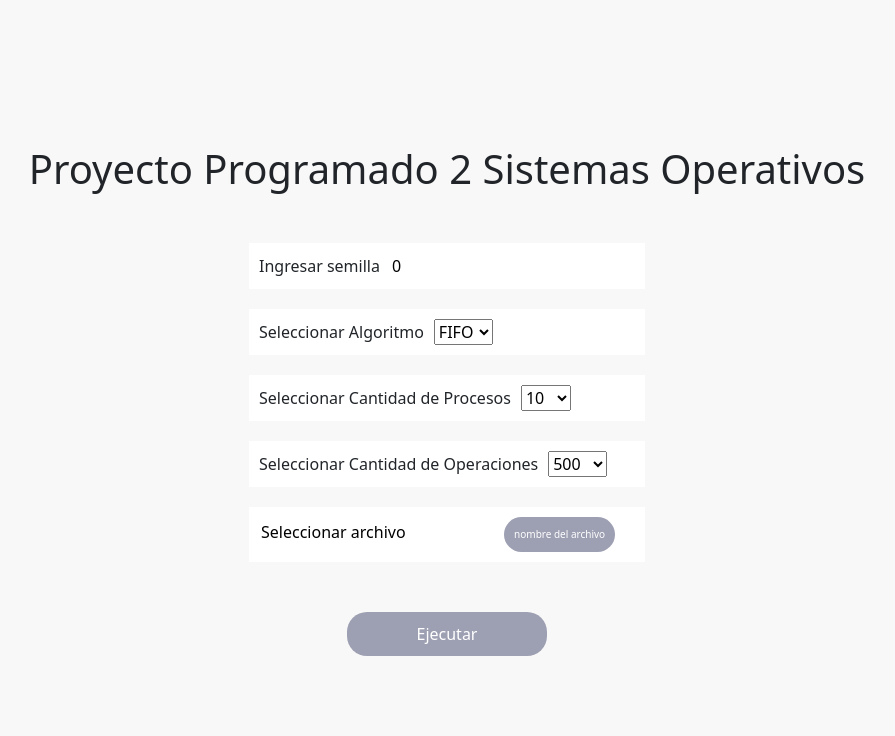
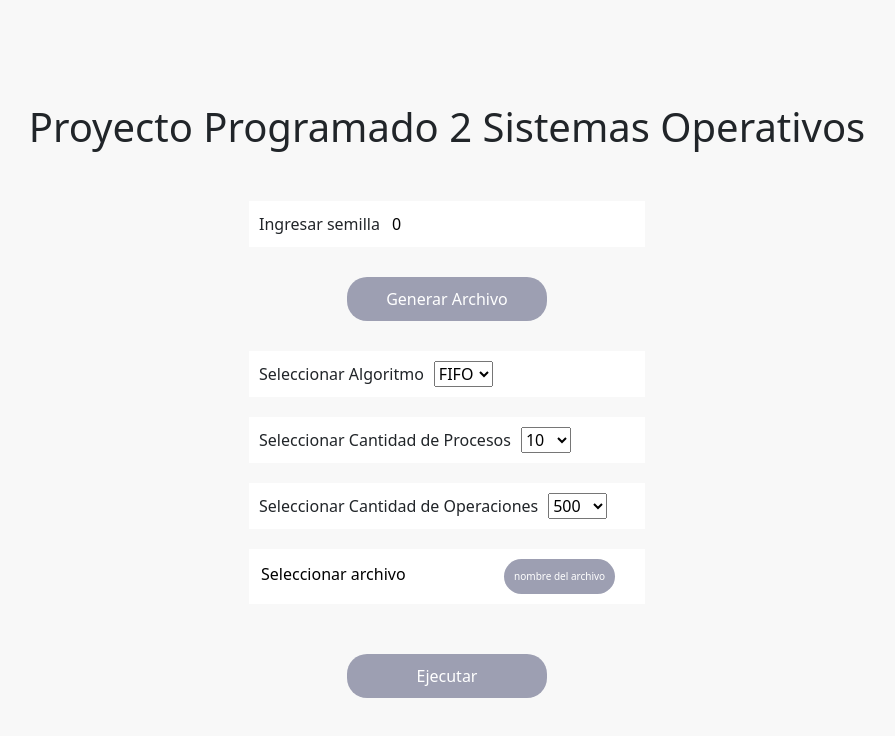
Before and after one commit to Bryan042003/SO_P2, an Angular app: page /menu in a window 1280 px wide. Shown: the top 736 px of the page, without its empty margins (193-1088 px from the left). Built offline with nearby package versions, Linux system fonts and the light colour scheme.

Commit message:
generate operations

```diff
--- a/src/app/menu-principal/menu-principal.component.html
+++ b/src/app/menu-principal/menu-principal.component.html
@@ -6,6 +6,12 @@
       <div style="background-color: white; padding:10px; margin: 10px;">
         <label for="semilla">Ingresar semilla</label>
         <input type="number" [(ngModel)]="semilla" name="semilla" id="semilla" min="0" style="border: none;">
+      </div>
+
+      <div style=" width: 100%; display: flex; align-items: center; justify-content: center; margin: 20px 0px 20px 0px;">
+        <a (click)=" generateOperations(semilla)"><button
+            style="padding: 10px; width: 200px; border-radius: 20px; border: none; color: white; background-color: #9D9FB2;">
+            Generar Archivo</button></a>
       </div>
 
       <div style="background-color: white; padding:10px;margin: 10px;">
@@ -36,6 +42,8 @@
         </select>
       </div>
 
+
+
       <div style="background-color: white; padding:10px;margin: 10px;">
         <input type="text" [value]="fileName || 'Seleccionar archivo'"
           style="font-size: 16px; border: none; background-color: transparent;">
@@ -48,9 +56,9 @@
     </div>
 
     <div style="margin: 40px;">
-      <a  (click)="guardarDatos(); gotoSimulation()"   ><button
-        style="padding: 10px; width: 200px; border-radius: 20px; border: none; color: white; background-color: #9D9FB2;"
-         > Ejecutar</button></a>
+      <a (click)="guardarDatos(); gotoSimulation()"><button
+          style="padding: 10px; width: 200px; border-radius: 20px; border: none; color: white; background-color: #9D9FB2;">
+          Ejecutar</button></a>
     </div>
   </div>
 </div>
--- a/src/app/menu-principal/menu-principal.component.ts
+++ b/src/app/menu-principal/menu-principal.component.ts
@@ -5,6 +5,7 @@ import { RouterOutlet } from '@angular/router';
 import { Computer } from '../services/computer.service';
 import { Session } from '../modelos/session.model';
 import { Router } from '@angular/router';
+import seedrandom from 'seedrandom';
 
 @Component({
   selector: 'app-menu-principal',
@@ -13,6 +14,7 @@ import { Router } from '@angular/router';
   templateUrl: './menu-principal.component.html',
   styleUrls: ['./menu-principal.component.css']
 })
+
 export class MenuPrincipalComponent {
   processIdCounter: number = 1;
 
@@ -24,7 +26,7 @@ export class MenuPrincipalComponent {
   fileName: string = '';
   public operacionesLeidas: string[] = [];
 
-  constructor(private memoryService: MMU, private router:Router) {}
+  constructor(private memoryService: MMU, private router: Router) { }
 
   // leer el archivo
   readShowFileName(event: any): void {
@@ -82,6 +84,8 @@ export class MenuPrincipalComponent {
     //console.log('Datos capturados:', datos);
     this.memoryService.saveData(datos);
     this.memoryService.saveOperations(this.operacionesLeidas);
+    //this.generateOperations(1);
+
   }
 
   gotoSimulation(): void {
@@ -89,4 +93,105 @@ export class MenuPrincipalComponent {
   }
 
 
+  generateOperations(seed: number): string[] {
+    console.log('Generando operaciones con semilla:', seed);
+
+    const operations: string[] = [];
+
+    // Generador de números aleatorios basado en la semilla
+    const random = (min: number, max: number) => {
+      seed = (seed * 48271) % 2147483647; // Múltiplo de 2^31 - 1
+      return Math.floor(Math.abs(seed) % (max - min + 1)) + min;
+    };
+
+    const numProcesses = this.cantidadProcesos;
+    console.log('Cantidad de procesos:', numProcesses);
+    const maxOperations = this.cantidadOperaciones;
+    console.log('Cantidad de operaciones:', maxOperations);
+
+    const randomProb = () => random(0, 100) / 100; // Generador de probabilidades (0 a 1)
+
+
+    const processes = new Map<number, { pointers: number[], deleted: boolean, killed: boolean }>();
+
+    // Inicializa la información de los procesos
+    for (let i = 1; i <= numProcesses; i++) {
+      processes.set(i, { pointers: [], deleted: false, killed: false });
+    }
+
+    let totalOperations = 0;
+
+    while (totalOperations < maxOperations) {
+      const processId = random(1, numProcesses);
+      const processInfo = processes.get(processId)!;
+
+      const probability = randomProb(); // Obtener una probabilidad aleatoria entre 0 y 1
+
+      // Asignamos probabilidades a las operaciones
+      if (probability <= 0.4) { // 40% de probabilidad para "new"
+        if (!processInfo.killed && !processInfo.deleted) {
+          const ptr = random(1, 10000); // Suponiendo que el puntero es un número aleatorio
+          processInfo.pointers.push(ptr);
+          operations.push(`new(${processId},${ptr})`);
+          console.log('new', processId, ptr);
+        }
+
+      } else if (probability <= 0.7) { // 30% de probabilidad para "use"
+        // Generar operación "use"
+        if (!processInfo.killed && !processInfo.deleted && processInfo.pointers.length > 0) {
+          const ptrToUse = processInfo.pointers[random(0, processInfo.pointers.length - 1)];
+          operations.push(`use(${ptrToUse})`);
+          console.log('use', ptrToUse);
+
+        }
+      } else if (probability <= 0.9) { // 20% de probabilidad para "delete"
+        // Generar operación "delete"
+        if (!processInfo.killed && !processInfo.deleted && processInfo.pointers.length > 0) {
+          const ptrToDelete = processInfo.pointers[random(0, processInfo.pointers.length - 1)];
+          operations.push(`delete(${ptrToDelete})`);
+          console.log('delete', ptrToDelete);
+          processInfo.deleted = true; // Marcamos que se ha eliminado el puntero
+
+        }
+      } else { // 10% de probabilidad para "kill"
+        // Generar operación "kill"
+        if (!processInfo.killed && processInfo.pointers.length > 0) {
+          operations.push(`kill(${processId})`);
+          console.log('kill', processId);
+          processInfo.killed = true; // Marcamos que el proceso ha sido terminado
+
+        }
+      }
+      totalOperations++;
+    }
+    // Verifica si hay procesos no asesinados y agrega su "kill" si es necesario
+    processes.forEach((processInfo, processId) => {
+      if (!processInfo.killed) {
+        operations.push(`kill(${processId})`);
+        console.log('kill', processId);
+      }
+    });
+
+    console.log(processes);
+    this.rearArchivo(operations);
+
+    return operations;
+  }
+
+  rearArchivo(operaciones: string[]): void {
+    const texto = operaciones.join('\n');
+    const blob = new Blob([texto], { type: 'text/plain' });
+    const url = window.URL.createObjectURL(blob);
+    const a = document.createElement('a');
+    a.href = url;
+    a.download = 'operaciones.txt';
+    document.body.appendChild(a);
+    a.click();
+
+    document.body.removeChild(a);
+    window.URL.revokeObjectURL(url);
+  }
+
+
+
 }
```
Also changed, not shown: src/operaciones.txt (deleted).
